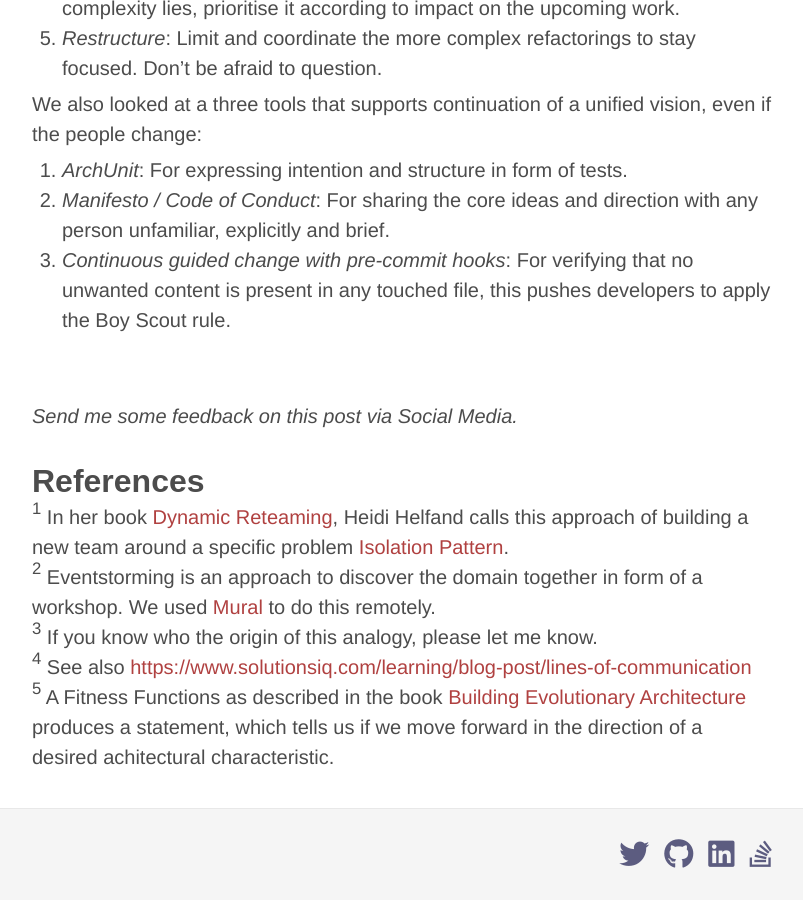
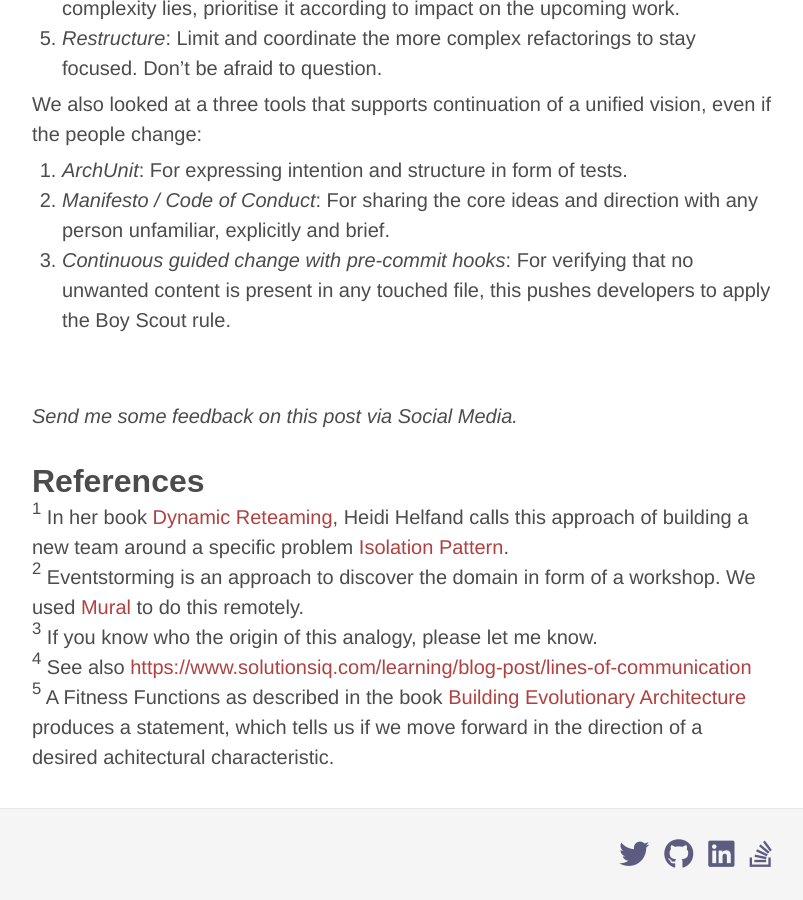
Before and after one commit to chrisport/chrisport.github.io, a Jekyll site: the page built from _posts/2020-12-26-bringing-vision-into-a-code-base.markdown, in a window 1280 px wide and 900 px high, scrolled down 6605 px. Shown: the whole window, without its empty margins (223-1026 px from the left). Built offline with Jekyll 4.4.1, drawn with Linux system fonts in a browser that asks for light colours; nearby versions of some CDN libraries; some of the changed text lies outside the part shown.

Commit message:
work on post

```diff
--- a/_posts/2020-12-26-bringing-vision-into-legacy-code.markdown
+++ b/_posts/2020-12-26-bringing-vision-into-a-code-base.markdown
@@ -121,7 +121,7 @@ We also looked at a three tools that supports continuation of a unified vision,
 
 ## References <a name="references"></a>
 <sup>1</sup> In her book [Dynamic Reteaming](https://www.amazon.com/Dynamic-Reteaming-Wisdom-Changing-Teams/dp/1733567216), Heidi Helfand calls this approach of building a new team around a specific problem [Isolation Pattern](https://www.pluralsight.com/blog/teams/heidi-helfand-s-five-patterns-for-responsible-reteaming).
-<sup>2</sup> Eventstorming is an approach to discover the domain together in form of a workshop. We used [Mural](http://www.mural.co) to do this remotely.
+<sup>2</sup> Eventstorming is an approach to discover the domain in form of a workshop. We used [Mural](http://www.mural.co) to do this remotely.
 <sup>3</sup> If you know who the origin of this analogy, please let me know.
 <sup>4</sup> See also [https://www.solutionsiq.com/learning/blog-post/lines-of-communication](https://www.solutionsiq.com/learning/blog-post/lines-of-communication)
 <sup>5</sup> A Fitness Functions as described in the book [Building Evolutionary Architecture](https://www.thoughtworks.com/books/building-evolutionary-architectures) produces a statement, which tells us if we move forward in the direction of a desired achitectural characteristic.
```
Also changed, not shown: other parts of _posts/2020-12-26-bringing-vision-into-a-code-base.markdown (+1 -1 lines).
